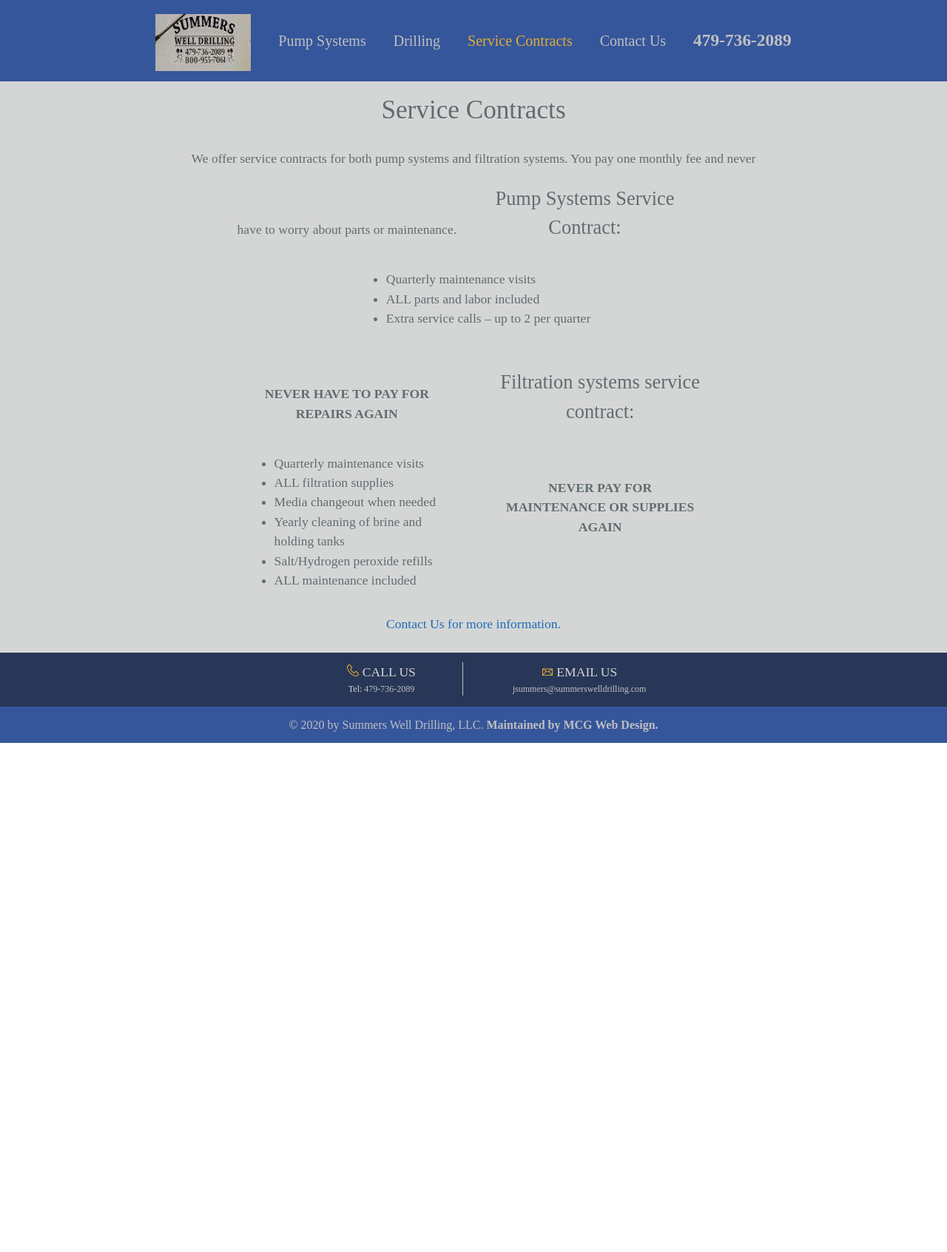
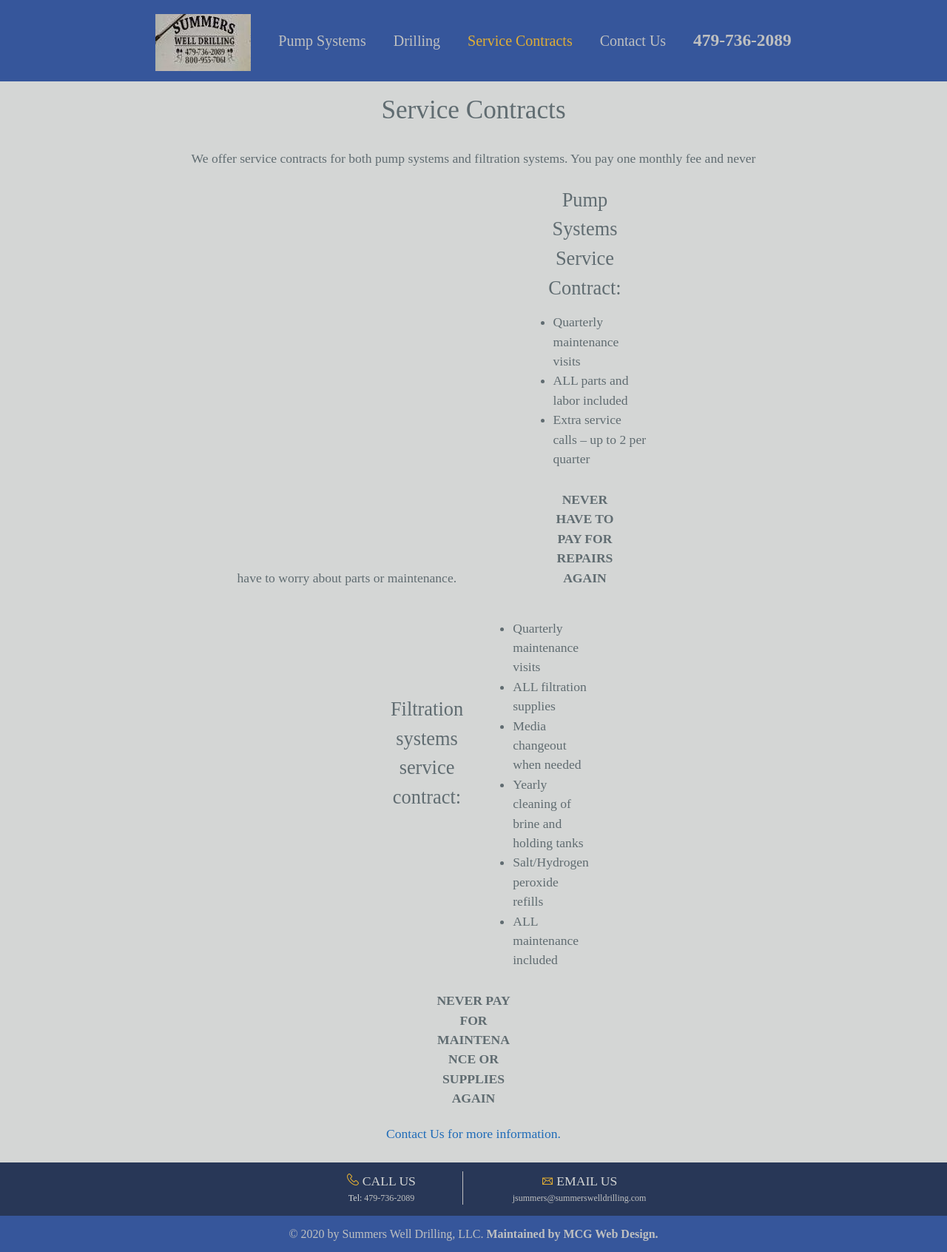
Before and after one commit to jamess999888/SummersDrilling, a Jekyll site: the page built from serviceContracts.md, in a window 1280 px wide. Shown: the whole page at 74% size. Built offline with Jekyll 4.4.1, drawn with Linux system fonts in a browser that asks for light colours; our own code applies the rules of GitHub Pages for plain Markdown files; before the commit the page ends 1004 px from its top, so only the background shows below that.

Commit message:
working on service contracts

```diff
--- a/css/style.css
+++ b/css/style.css
@@ -1299,7 +1299,8 @@ ul.topnav li.right {
 }
 
 #serviceContracts .listHeader,
-#serviceContracts .listFooter {
+#serviceContracts .listFooter,
+#serviceContracts .outerList {
     display: inline-block;
     padding: 2% 2% 2% 2%;
     width: 40%;
--- a/serviceContracts.md
+++ b/serviceContracts.md
@@ -5,8 +5,9 @@
         <h1 class="serviceContracts-header">Service Contracts</h1>
         <div>
             We offer service contracts for both pump systems and filtration systems.  You pay one monthly fee and never have to worry about parts or maintenance.
-            <div class="listHeader">
-                <h2>Pump Systems Service Contract:</h2>
+            <div class="outerList">
+                <div class="listHeader">
+                    <h2>Pump Systems Service Contract:</h2>
                 </div>
                 <div class = "list-left">
                     <ul>
@@ -14,13 +15,14 @@
                         <li>ALL parts and labor included</li>
                         <li>Extra service calls – up to 2 per quarter</li>
                     </ul>
-                    <br>
                 </div>
                 <div class="listFooter">
-                <b>NEVER HAVE TO PAY FOR REPAIRS AGAIN</b>
+                    <b>NEVER HAVE TO PAY FOR REPAIRS AGAIN</b>
+                </div>
             </div>
-            <div class = "listHeader">
-                <h2>Filtration systems service contract:</h2>
+            <div class="outerList">
+                <div class = "listHeader">
+                    <h2>Filtration systems service contract:</h2>
                 </div>
                 <div class = "list">
                     <ul>
@@ -33,7 +35,8 @@
                     </ul>
                 </div>
                 <div class="listFooter">
-                <b>NEVER PAY FOR MAINTENANCE OR SUPPLIES AGAIN</b>
+                    <b>NEVER PAY FOR MAINTENANCE OR SUPPLIES AGAIN</b>
+                </div>
             </div>
             <br>
             <a>Contact Us for more information.</a>
```
